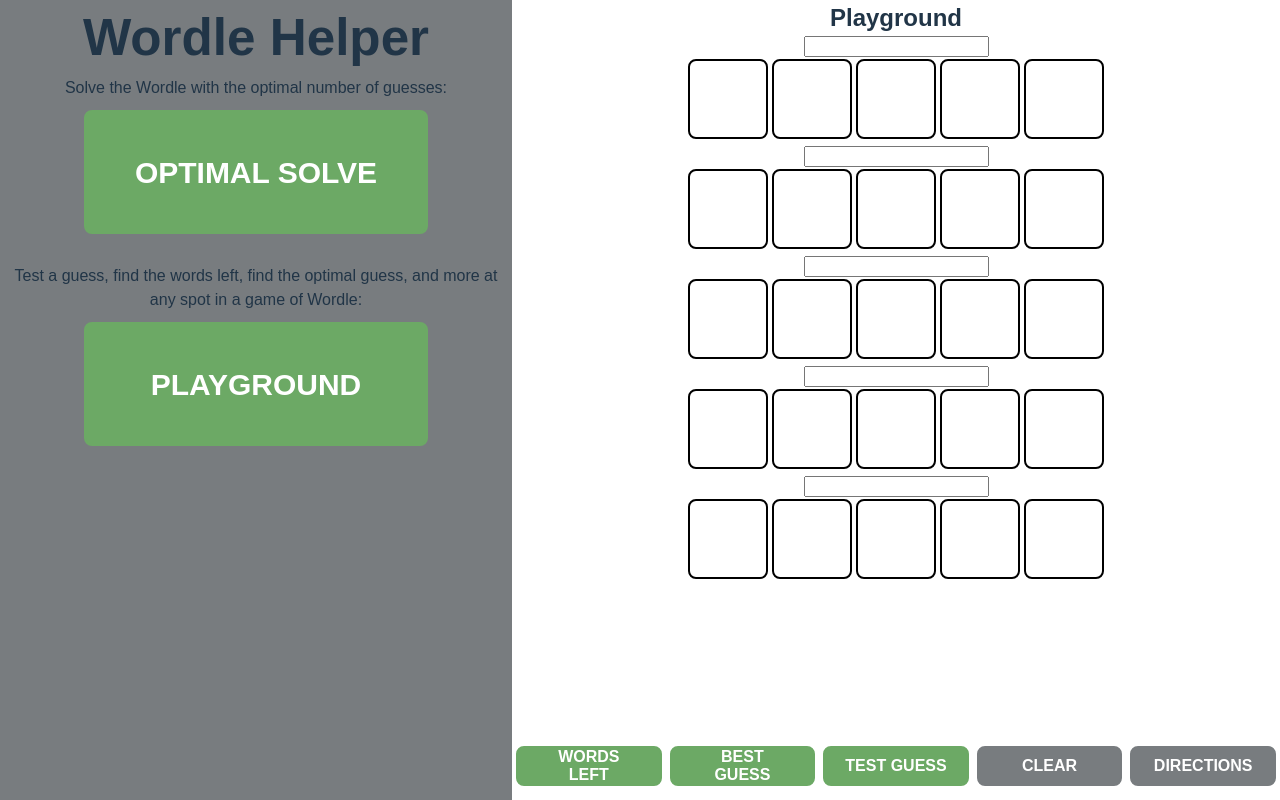
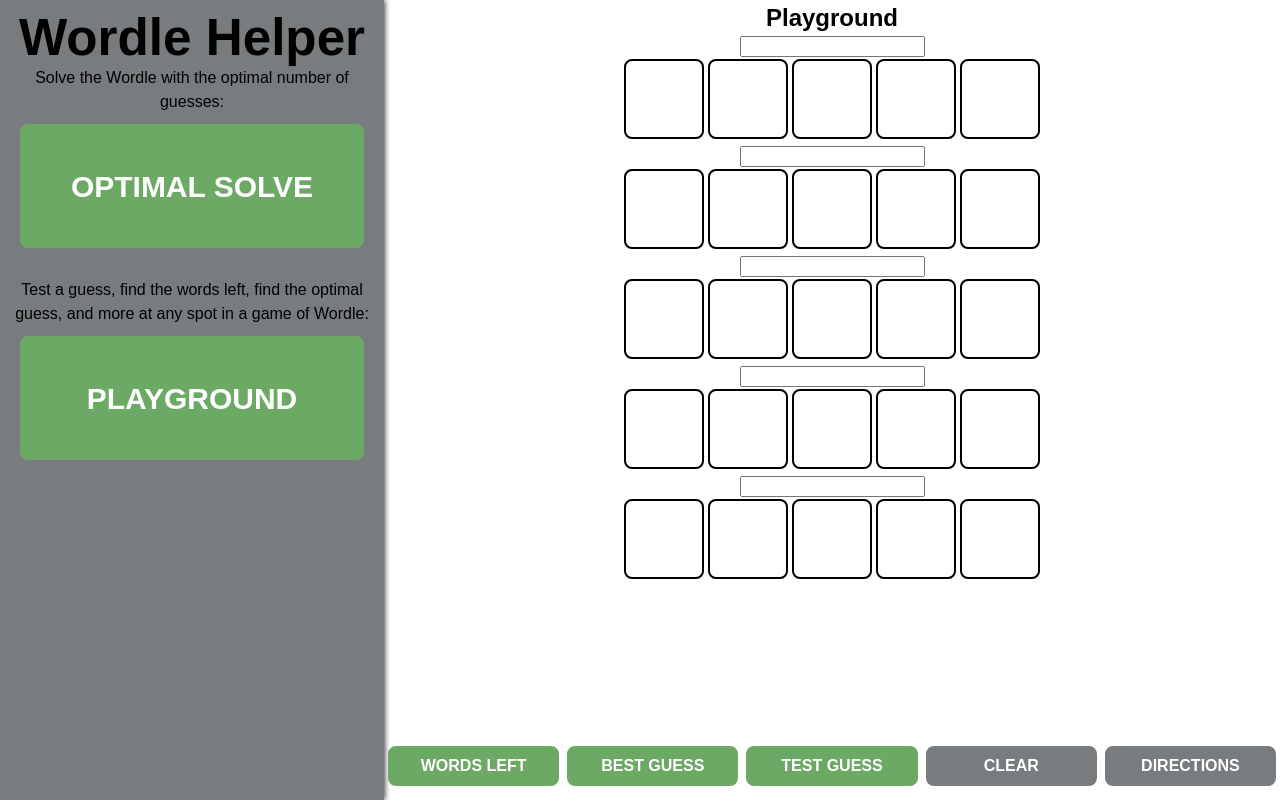
Before and after one commit to BradyCason/Wordle-Helper, a React (Vite) app: page /playground in a window 1280 px wide. Built offline with nearby package versions, Linux system fonts and the light colour scheme.

Commit message:
Nav Bar UI Change

```diff
--- a/src/App.css
+++ b/src/App.css
@@ -7,12 +7,14 @@
 
 .left-nav-bar{
   background-color: #787c7f;
-  flex: 2;
+  flex: 1;
+  padding: 10px;
+  filter: drop-shadow(0 0 0.2rem black);
 }
 
 .right-box{
   background-color: white;
-  flex: 3;
+  flex: 4;
 }
 
 .button {
--- a/src/components/Playground.jsx
+++ b/src/components/Playground.jsx
@@ -10,7 +10,6 @@
 export default function Playground() {
   let solver = new WordleSolver();
   const [wordList, setWordList] = useState(solver.wordList);
-  const [attemptNum, setAttemptNum] = useState(1);
 
   const [wordsLeftOpen, setWordsLeftOpen] = useState(false);
   const [bestGuessOpen, setBestGuessOpen] = useState(false);
@@ -80,7 +79,6 @@
     }
     console.log(tempWordList)
     setWordList(tempWordList);
-    setAttemptNum(tempAttemptNum);
     return([tempAttemptNum, tempWordList])
   }
 
--- a/src/index.css
+++ b/src/index.css
@@ -35,7 +35,6 @@
 }
 
 h1 {
-  margin: 10px;
   font-size: 3.2em;
   line-height: 1.1;
 }
@@ -58,7 +57,7 @@
 
 @media (prefers-color-scheme: light) {
   :root {
-    color: #213547;
+    color: black;
     background-color: #ffffff;
   }
   a:hover {
--- a/src/routes.jsx
+++ b/src/routes.jsx
@@ -8,7 +8,8 @@
       element: <App />,
       children: [
         { path: "optimal-solve", element: <OptimalSolvePage />},
-        { path: "playground", element: <Playground />}
+        { path: "playground", element: <Playground />},
+        { path: "/", element: <div style={{height: "100vh", display:"flex", alignItems:"center", justifyContent:"center"}}><h2>Choose a mode on the left to get started!</h2></div>}
       ]
     },
   ];
```
